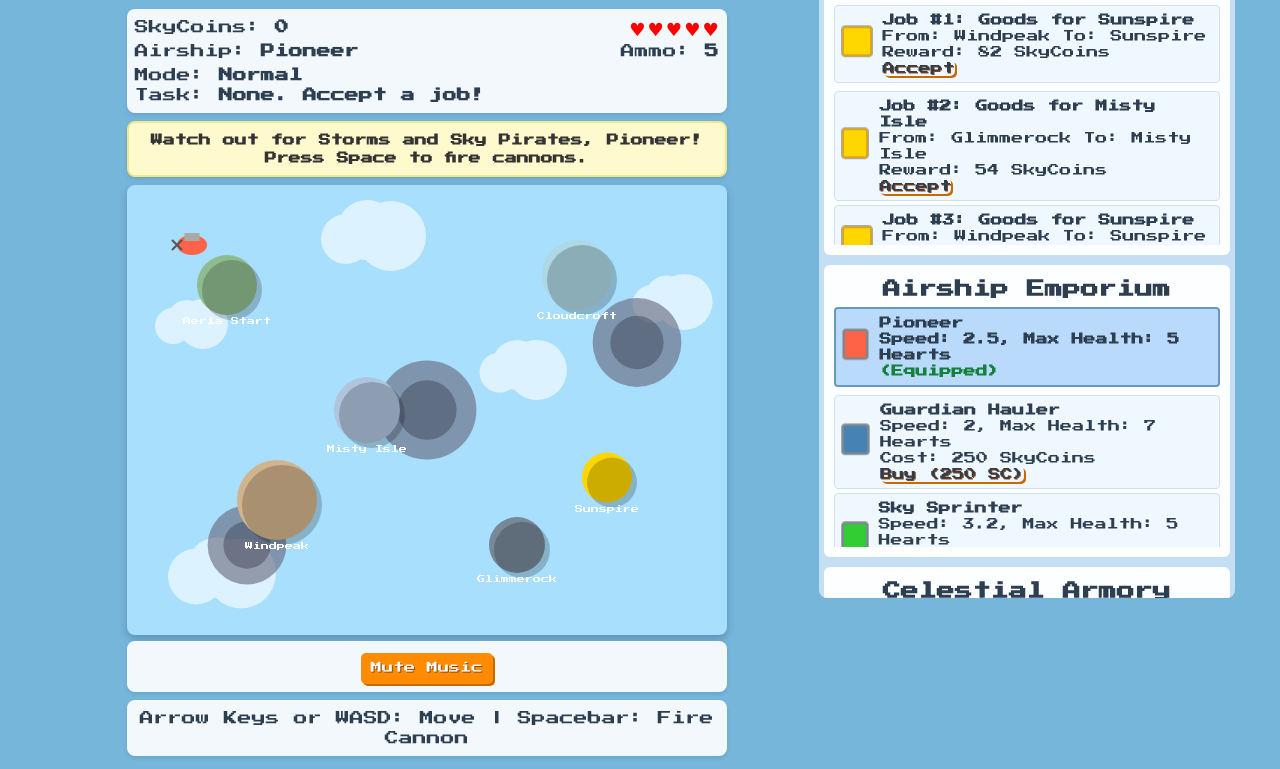
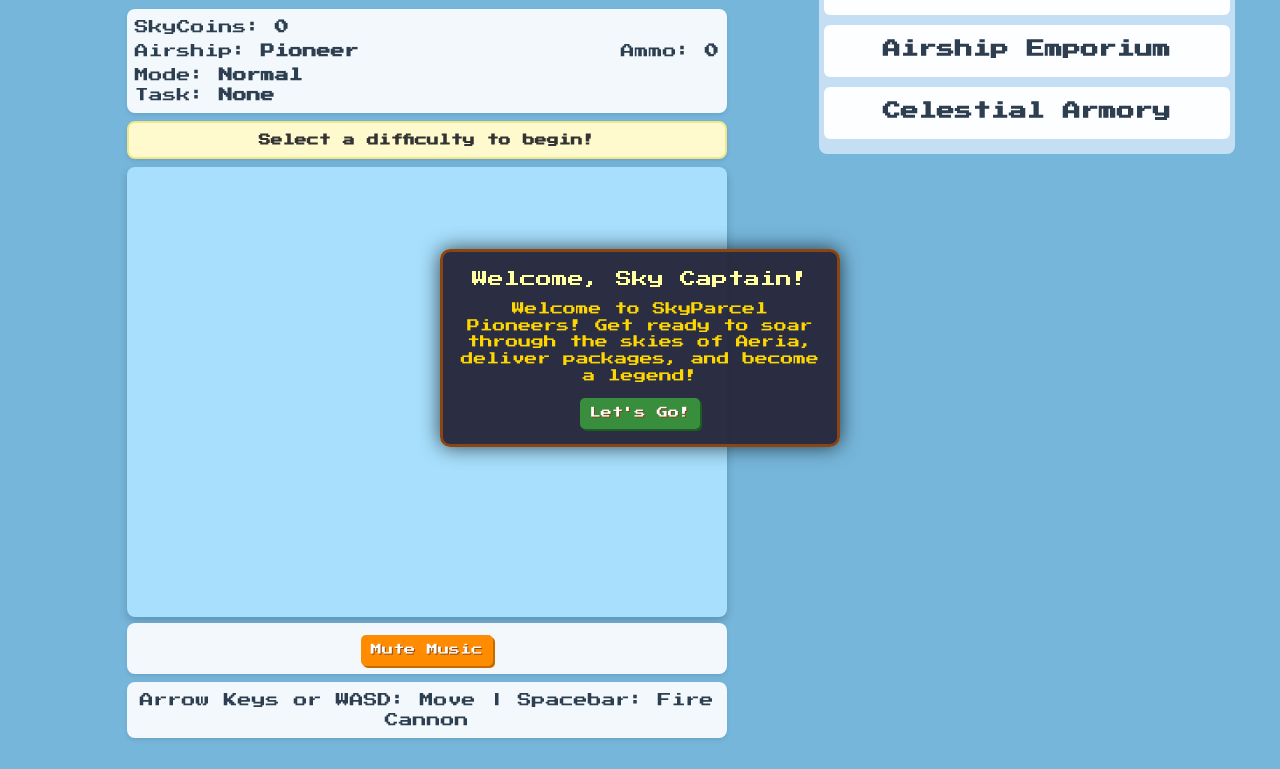
Before and after one commit to Jhinchan/AirshipDelivery, a plain HTML site: page index.html in a window 1280 px wide. Both pictures are taken after a click on the button "Normal Mode". Shown: the part 52-821 px from the top of the page. Drawn offline with nearby package versions, Linux system fonts and the light colour scheme.

Commit message:
Update index.html

```diff
--- a/index.html
+++ b/index.html
@@ -3,7 +3,7 @@
 <head>
     <meta charset="UTF-8">
     <meta name="viewport" content="width=device-width, initial-scale=1.0">
-    <title>SkyParcel Pioneers - Difficulty Modes</title>
+    <title>SkyParcel Pioneers - Tutorial Update</title>
     <script src="https://cdn.tailwindcss.com"></script>
     <link href="https://fonts.googleapis.com/css2?family=Press+Start+2P&display=swap" rel="stylesheet">
     <script src="https://cdnjs.cloudflare.com/ajax/libs/tone/14.8.49/Tone.min.js"></script>
@@ -120,7 +120,7 @@
         .shop-item.owned { background-color: #d4eed5; border-color: #a5d6a7; }
         .shop-item.equipped { background-color: #badafb; border: 2px solid #6699bb; font-weight: bold; }
 
-        button, .dialog-button, .control-button, .mode-button {
+        button, .dialog-button, .control-button, .mode-button, .tutorial-button {
             font-family: 'Press Start 2P', cursive;
             background-color: #ff8c00;
             color: white;
@@ -134,10 +134,10 @@
             text-shadow: 1px 1px #8B4513;
             font-size: 0.7em;
         }
-        button:hover, .dialog-button:hover, .control-button:hover, .mode-button:hover {
+        button:hover, .dialog-button:hover, .control-button:hover, .mode-button:hover, .tutorial-button:hover {
             background-color: #e07b00;
         }
-        button:active, .dialog-button:active, .control-button:active, .mode-button:active {
+        button:active, .dialog-button:active, .control-button:active, .mode-button:active, .tutorial-button:active {
             transform: translateY(1px) translateX(1px);
             box-shadow: 1px 1px 0px #c66a00;
         }
@@ -154,21 +154,29 @@
         .boss-heart { font-size: 1.1em; color: purple; }
         .boss-heart.empty { color: #ddd; }
 
-        #villain-dialog, #game-over-dialog, #mode-selection-dialog {
+        #villain-dialog, #game-over-dialog, #mode-selection-dialog, #tutorial-dialog {
             position: fixed; top: 50%; left: 50%;
             transform: translate(-50%, -50%);
             background-color: rgba(40, 40, 60, 0.97);
             color: #FFD700; padding: 15px;
             border: 3px solid #8B4513; border-radius: 10px;
             box-shadow: 0 0 20px rgba(0,0,0,0.7); z-index: 1000;
-            width: 85%; max-width: 360px;
+            width: 85%; max-width: 400px;
             text-align: center;
         }
-        #villain-dialog p, #game-over-dialog p, #mode-selection-dialog p {
+        #villain-dialog p, #game-over-dialog p, #mode-selection-dialog p, #tutorial-dialog p {
             margin-bottom: 10px; font-size: 0.8em; line-height: 1.3;
+        }
+        #tutorial-dialog h3 {
+            font-size: 1em;
+            margin-bottom: 10px;
+            color: #FFFFA0;
         }
         .dialog-button { background-color: #A52A2A; box-shadow: 2px 2px 0px #5c1a1a; }
         .dialog-button:hover { background-color: #8B0000; }
+        .tutorial-button { background-color: #388E3C; box-shadow: 2px 2px 0px #1B5E20; }
+        .tutorial-button:hover { background-color: #2E7D32; }
+
         .control-button-panel { display: flex; justify-content: center; gap: 10px; margin-top: 6px;}
         .mode-button {
             padding: 10px 15px;
@@ -181,16 +189,17 @@
         .mode-button.hard:hover { background-color: #E53935;}
 
 
-        .game-content.hidden { display: none; } /* For hiding main game before mode selection */
+        .game-content.hidden { display: none; }
 
 
         @media (max-width: 767px) {
             .game-wrapper { padding: 5px; }
-            .ui-panel, #villain-dialog, #game-over-dialog, #mode-selection-dialog { padding: 8px; margin-bottom: 8px; }
+            .ui-panel, #villain-dialog, #game-over-dialog, #mode-selection-dialog, #tutorial-dialog { padding: 8px; margin-bottom: 8px; }
             h1 { font-size: 1rem; }
             h2 { font-size: 0.8rem; }
-            button, .dialog-button, .control-button, .mode-button { padding: 6px 10px; font-size: 0.65em;}
-            #villain-dialog p, #game-over-dialog p, #mode-selection-dialog p { font-size: 0.75em; }
+            button, .dialog-button, .control-button, .mode-button, .tutorial-button { padding: 6px 10px; font-size: 0.65em;}
+            #villain-dialog p, #game-over-dialog p, #mode-selection-dialog p, #tutorial-dialog p { font-size: 0.75em; }
+            #tutorial-dialog h3 { font-size: 0.9em; }
             #message-box { font-size: 0.7em; }
             .heart { font-size: 1.1em; }
             .boss-heart { font-size: 1em; }
@@ -206,7 +215,14 @@
         <button id="hard-mode-btn" class="mode-button hard">Hard Mode</button>
     </div>
 
-    <div class="game-wrapper game-content hidden"> <div class="game-main-column">
+    <div id="tutorial-dialog" class="hidden">
+        <h3 id="tutorial-title"></h3>
+        <p id="tutorial-message"></p>
+        <button id="tutorial-next-btn" class="tutorial-button"></button>
+    </div>
+
+    <div class="game-wrapper game-content hidden">
+        <div class="game-main-column">
             <header class="text-center my-2 sm:my-3">
                 <h1 class="text-lg sm:text-2xl font-bold text-white" style="text-shadow: 2px 2px #4a5568;">SkyParcel Pioneers</h1>
             </header>
@@ -299,6 +315,10 @@
         const hardModeBtn = document.getElementById('hard-mode-btn');
         const gameContentWrapper = document.querySelector('.game-wrapper.game-content');
         const gameModeDisplay = document.getElementById('game-mode-display');
+        const tutorialDialog = document.getElementById('tutorial-dialog');
+        const tutorialTitle = document.getElementById('tutorial-title');
+        const tutorialMessage = document.getElementById('tutorial-message');
+        const tutorialNextBtn = document.getElementById('tutorial-next-btn');
 
 
         // Sound Synthesis (Tone.js) - Single theme song
@@ -341,7 +361,7 @@
         }
 
         // Game State
-        let gameMode = null; // 'normal' or 'hard'
+        let gameMode = null;
         let skyCoins = 0;
         const airshipTypes = {
             pioneer: { name: "Pioneer", color: '#FF6347', speed: 2.5, maxHealth: 10, cost: 0, owned: true },
@@ -356,7 +376,7 @@
             dx: 0, dy: 0, currentJobId: null, hasPackage: false, packageDetails: null,
             inStorm: false, stormSoundPlaying: false, lastShotTime: 0, shootCooldown: 500,
             lastNonZeroDx: 1, lastNonZeroDy: 0,
-            lastContactDamageTime: 0, contactDamageCooldown: 1500 // For Hard mode pirate collision
+            lastContactDamageTime: 0, contactDamageCooldown: 1500
         };
         const cannonballTypes = {
             regular: { name: "Cannonball", cost: 200, damage: 1, iconClass: "icon-cannonball" },
@@ -400,13 +420,50 @@
             Space: false
         };
 
+        // --- Tutorial System ---
+        const tutorialSteps = [
+            { title: "Welcome, Sky Captain!", message: "Welcome to SkyParcel Pioneers! Get ready to soar through the skies of Aeria, deliver packages, and become a legend!", button: "Let's Go!" },
+            { title: "Your Mission!", message: "Your main goal is to deliver packages between the floating islands. Earn SkyCoins 💰, upgrade your airship, and build your reputation!", button: "Got It!" },
+            { title: "Getting Work!", message: "Check the <b>Job Board</b> (on the right). Click on a job (🎁 icon) and hit 'Accept'. Your current task will appear in your stats!", button: "Understood!" },
+            { title: "Upgrade Your Ride!", message: "Visit the <b>Airship Emporium</b> (right sidebar, 🚀 icon). Use SkyCoins to buy better airships with different speeds and health. Don't forget to 'Equip' your new ship!", button: "Sounds Good!" },
+            { title: "Arm Yourself!", message: "The <b>Celestial Armory</b> (right sidebar, ⚫ icon) is where you buy cannonballs. Regular ones are good, but <b>Thunderballs</b> (⚡) pack a bigger punch (2x damage)!", button: "Ready for Action!" },
+            { title: "Sky Pirates! ☠️", message: "Beware! <b>Captain Pegleg Pete</b> might try to steal your cargo (1 hit to defeat). If you have over 1000 SkyCoins, the fearsome <b>Dread Pirate Stormbeard</b> (5 hits) might appear and try to take ALL your coins AND your package! In Hard Mode, pirate collisions also damage your ship.", button: "Let's Fly!" }
+        ];
+        let currentTutorialStep = 0;
+        let tutorialActive = false;
+
+        function showTutorialStep(stepIndex) {
+            if (stepIndex >= tutorialSteps.length) {
+                tutorialDialog.classList.add('hidden');
+                tutorialActive = false;
+                gamePaused = false;
+                initializeFullGame(); // Initialize the game after tutorial is done
+                return;
+            }
+            tutorialActive = true;
+            gamePaused = true;
+            const step = tutorialSteps[stepIndex];
+            tutorialTitle.textContent = step.title;
+            tutorialMessage.innerHTML = step.message;
+            tutorialNextBtn.textContent = step.button;
+            tutorialDialog.classList.remove('hidden');
+        }
+
+        tutorialNextBtn.addEventListener('click', () => {
+            currentTutorialStep++;
+            showTutorialStep(currentTutorialStep);
+        });
+
+
         // --- Game Mode Selection ---
         function selectGameMode(selectedMode) {
             gameMode = selectedMode;
-            gameModeDisplay.textContent = gameMode.charAt(0).toUpperCase() + gameMode.slice(1); // Capitalize
+            gameModeDisplay.textContent = gameMode.charAt(0).toUpperCase() + gameMode.slice(1);
             modeSelectionDialog.classList.add('hidden');
             gameContentWrapper.classList.remove('hidden');
-            initializeFullGame(); // New function to start the game after mode selection
+
+            currentTutorialStep = 0;
+            showTutorialStep(currentTutorialStep);
         }
 
         normalModeBtn.addEventListener('click', () => selectGameMode('normal'));
@@ -422,32 +479,26 @@
                 if (typeof Tone !== 'undefined' && Tone.context.state !== 'running') {
                     try {
                         await Tone.start(); console.log("Audio context started");
-                        if (!musicMuted && Tone.Transport.state !== "started") {
-                            Tone.Transport.start();
-                            if(themeMelody && themeMelody.state !== "started") themeMelody.start(0);
-                            if(bassLoop && bassLoop.state !== "started") bassLoop.start(0);
-                        }
                     }
                     catch (e) { console.error("Failed to start audio context:", e); }
                 }
+                 // Music is started by resetGame if conditions are met
             };
-            // Audio context might have already been started by mode selection click, but good to have.
             if (Tone.context.state !== 'running') {
                  ['click', 'keydown', 'touchstart'].forEach(eventType => {
                     document.body.addEventListener(eventType, startAudioContext, { once: true });
                 });
-            } else { // If already running, just ensure music starts if not muted
-                 if (!musicMuted && Tone.Transport.state !== "started" && typeof Tone !== 'undefined') {
-                    Tone.Transport.start();
-                    if(themeMelody && themeMelody.state !== "started") themeMelody.start(0);
-                    if(bassLoop && bassLoop.state !== "started") bassLoop.start(0);
-                }
             }
 
             updateHealthBar(); updateCannonballDisplay(); displayShopItems(); displayArmoryItems();
             airshipTypeDisplay.textContent = airshipTypes[player.currentAirship].name;
-            showMessage("Watch out for Storms and Sky Pirates, Pioneer! Press Space to fire cannons.");
-            if (!gameOverState) requestAnimationFrame(gameLoop);
+
+            if (!gameOverState && !tutorialActive) {
+                 showMessage("A new voyage begins! Good luck, Pioneer!");
+                 requestAnimationFrame(gameLoop);
+            } else if (!gameMode) {
+                showMessage("Select a difficulty to begin!");
+            }
         }
 
 
@@ -460,7 +511,7 @@
             player.currentJobId = null; player.hasPackage = false; player.packageDetails = null;
             player.inStorm = false; player.stormSoundPlaying = false;
             player.lastNonZeroDx = 1; player.lastNonZeroDy = 0;
-            player.lastContactDamageTime = 0; // Reset contact damage timer
+            player.lastContactDamageTime = 0;
 
             villain.active = false; villain.x = -100; villain.y = -100; villain.health = villain.maxHealth;
             bossVillain.active = false; bossVillain.x = -100; bossVillain.y = -100; bossVillain.health = bossVillain.maxHealth;
@@ -471,17 +522,25 @@
             jobs = []; nextJobId = 1;
             for (let i = 0; i < 3; i++) generateJob();
 
-            gameOverState = false; gamePaused = false;
+            gameOverState = false;
+            // gamePaused is true if tutorial is active, false otherwise after tutorial.
+            // Let showTutorialStep manage gamePaused during tutorial.
+            // If resetGame is called for a restart, tutorialActive will be false.
+            if (!tutorialActive) gamePaused = false;
+
             gameOverDialog.classList.add('hidden');
 
             updateSkyCoinsDisplay(); updateHealthBar(); updateCannonballDisplay();
             updateCurrentTaskDisplay(); displayJobs(); displayShopItems(); displayArmoryItems();
-            if (gameMode) showMessage("A new voyage begins! Good luck, Pioneer!"); // Only if mode selected
-
-            if (!musicMuted && Tone.Transport.state !== "started" && typeof Tone !== 'undefined' && gameMode) { // Ensure gameMode is set
-                 Tone.Transport.start();
-                 if(themeMelody && themeMelody.state !== "started") themeMelody.start(0);
-                 if(bassLoop && bassLoop.state !== "started") bassLoop.start(0);
+            if (gameMode && !tutorialActive) {
+                showMessage("A new voyage begins! Good luck, Pioneer!");
+                if (!musicMuted && Tone.Transport.state !== "started" && typeof Tone !== 'undefined') {
+                     Tone.Transport.start();
+                     if(themeMelody && themeMelody.state !== "started") themeMelody.start(0);
+                     if(bassLoop && bassLoop.state !== "started") bassLoop.start(0);
+                }
+            } else if (!gameMode) {
+                showMessage("Select a difficulty to begin!");
             }
         }
 
@@ -501,7 +560,7 @@
             obstacles[1].x = canvas.width * 0.2; obstacles[1].y = canvas.height * 0.8;
             obstacles[2].x = canvas.width * 0.85; obstacles[2].y = canvas.height * 0.35;
 
-            if(ctx && gameMode) draw(); // Only draw if game has started
+            if(ctx && gameMode && !tutorialActive) draw();
         }
         window.addEventListener('resize', resizeCanvas);
 
@@ -732,12 +791,11 @@
                 const dist = Math.sqrt((player.x + player.width/2 - (pirateToUpdate.x + pirateToUpdate.width/2))**2 +
                                      (player.y + player.height/2 - (pirateToUpdate.y + pirateToUpdate.height/2))**2);
 
-                // Hard Mode: Pirate Contact Damage
                 const currentTime = Date.now();
                 if (gameMode === 'hard' && dist < (player.width + pirateToUpdate.width) / 2 &&
                     (currentTime - player.lastContactDamageTime > player.contactDamageCooldown)) {
 
-                    player.health -= 1; // Half a heart
+                    player.health -= 1;
                     player.lastContactDamageTime = currentTime;
                     updateHealthBar();
                     showMessage(`Ouch! Pirate collision in Hard Mode!`);
@@ -749,7 +807,6 @@
                     }
                 }
 
-                // Package Stealing Logic (applies to both modes if contact is made)
                 if (dist < (player.width + pirateToUpdate.width) / 2 && player.hasPackage) {
                     const currentJob = jobs.find(job => job.id === player.currentJobId);
                     if (currentJob) {
@@ -1002,14 +1059,8 @@
         }
         restartGameBtn.addEventListener('click', () => {
             gameOverDialog.classList.add('hidden');
-            // resetGame() is called from selectGameMode after a mode is chosen,
-            // or if we want to restart in the same mode, we can call it directly.
-            // For now, clicking restart will take them back to mode selection.
-            modeSelectionDialog.classList.remove('hidden');
-            gameContentWrapper.classList.add('hidden');
-            // No, for restart, we should use the current gameMode
-            if(gameMode) initializeFullGame(); // Re-initialize with the current mode
-            else { // Should not happen if game was started, but as a fallback:
+            if(gameMode) initializeFullGame();
+            else {
                  modeSelectionDialog.classList.remove('hidden');
                  gameContentWrapper.classList.add('hidden');
             }
@@ -1147,7 +1198,7 @@
             const elapsed = currentTime - lastRenderTime;
             if (elapsed > frameInterval) {
                 lastRenderTime = currentTime - (elapsed % frameInterval);
-                if (!gamePaused && !gameOverState && gameMode) { // Ensure gameMode is selected
+                if (!gamePaused && !gameOverState && gameMode) {
                     updatePlayer();
                     updatePirateLogic();
                     updateProjectiles();
@@ -1158,10 +1209,8 @@
 
         // --- Initialization ---
         function init() {
-            // Show mode selection, hide game content initially
             modeSelectionDialog.classList.remove('hidden');
             gameContentWrapper.classList.add('hidden');
-            // resizeCanvas is called in initializeFullGame after mode is selected
         }
         document.addEventListener('DOMContentLoaded', init);
     </script>
```
